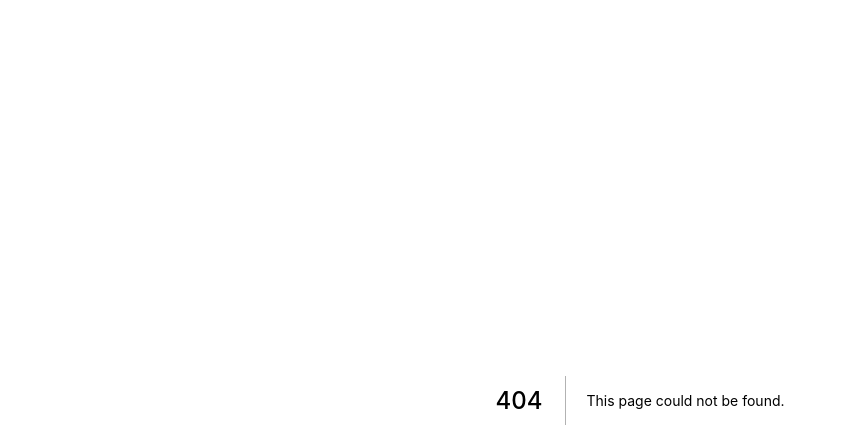
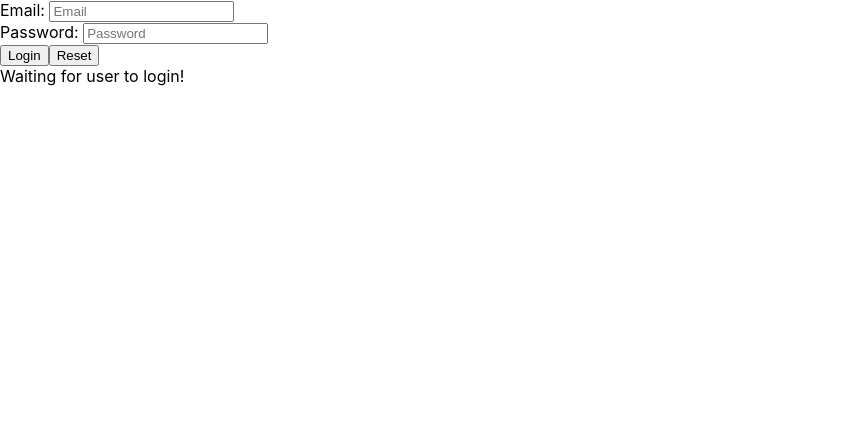
Before and after one commit to tarique1988/authgui, a Next.js app: page /about in a window 1280 px wide. Before the commit this address had no page. Shown: the top 448 px of the page, without its empty margins (0-847 px from the left). Built offline with nearby package versions, Linux system fonts and the light colour scheme.

Commit message:
skeleton for login form ready

```diff
--- /dev/null
+++ b/components/loginForm.tsx
@@ -0,0 +1,57 @@
+import { ChangeEvent, useState } from "react";
+
+const LoginForm = ({ login }) => {
+  const [email, setEmail] = useState<string>("");
+  const [password, setPassword] = useState<string>("");
+
+  const updateValue = (e: ChangeEvent<HTMLInputElement>) => {
+    switch (e.target.type) {
+      case "text":
+        setEmail(e.target.value);
+        break;
+      case "password":
+        setPassword(e.target.value);
+        break;
+    }
+  };
+
+  return (
+    <form>
+      <div>
+        <label>Email: </label>
+        <input
+          type="text"
+          placeholder="Email"
+          value={email}
+          onChange={updateValue}
+        />
+      </div>
+
+      <div>
+        <label>Password: </label>
+        <input
+          type="password"
+          placeholder="Password"
+          value={password}
+          onChange={updateValue}
+        />
+      </div>
+      <div>
+        <button
+          type="submit"
+          onClick={(e) => {
+            e.preventDefault();
+            login(email, password);
+            setEmail("");
+            setPassword("");
+          }}
+        >
+          Login
+        </button>
+        <button type="reset">Reset</button>
+      </div>
+    </form>
+  );
+};
+
+export default LoginForm;
--- a/package.json
+++ b/package.json
@@ -8,8 +8,11 @@
     "start": "next start"
   },
   "dependencies": {
+    "@types/react": "^17.0.5",
+    "axios": "^0.21.1",
     "next": "10.2.0",
     "react": "17.0.2",
-    "react-dom": "17.0.2"
+    "react-dom": "17.0.2",
+    "typescript": "^4.2.4"
   }
 }
--- a/pages/_app.js
+++ /dev/null
@@ -1,7 +0,0 @@
-import '../styles/globals.css'
-
-function MyApp({ Component, pageProps }) {
-  return <Component {...pageProps} />
-}
-
-export default MyApp
--- /dev/null
+++ b/pages/_app.tsx
@@ -0,0 +1,7 @@
+import "../styles/globals.css";
+
+function MyApp({ Component, pageProps }) {
+  return <Component {...pageProps} />;
+}
+
+export default MyApp;
--- /dev/null
+++ b/pages/about.tsx
@@ -0,0 +1,65 @@
+import { useState, useEffect } from "react";
+import axios, { AxiosRequestConfig } from "axios";
+import LoginForm from "../components/loginForm";
+
+export default function About() {
+  const [token, setToken] = useState<string>(null);
+  const [user, setUser] = useState<{ name: string; email: string }>(null);
+  const [error, setError] = useState<{ name: string; message: string }>(null);
+
+  useState<{ email: string; password: string }>(null);
+
+  const login = async (email: string, password: string) => {
+    console.log(email, password);
+    const body = { email, password };
+
+    return axios
+      .post("http://localhost:3000/api/auth", {
+        email: email,
+        password: password
+      })
+      .then((response) => {
+        if (response.data.success && response.data.success == true)
+          setToken(response.data.data.token);
+        else {
+          setError(response.data.errors[0]);
+        }
+      })
+      .catch((err) => {
+        setError(err);
+      });
+  };
+
+  useEffect(() => {
+    if (token)
+      axios
+        .get("http://localhost:3000/api/whoami", {
+          headers: {
+            Authorization: token
+          }
+        })
+        .then((res) => {
+          setUser({
+            name: res.data.data.user.name,
+            email: res.data.data.user.email
+          });
+        })
+        .catch((err) => {
+          setError({
+            name: err.name as unknown as string,
+            message: err.message as unknown as string
+          });
+          console.log(err);
+        });
+  }, [token]);
+
+  return (
+    <div>
+      <LoginForm login={login} />
+      {!user
+        ? "Waiting for user to login!"
+        : `Name: ${user.name}, email: ${user.email}`}
+      {error ? `Error occured: ${error.name} - ${error.message}` : ""}
+    </div>
+  );
+}
--- a/pages/api/hello.js
+++ /dev/null
@@ -1,5 +0,0 @@
-// Next.js API route support: https://nextjs.org/docs/api-routes/introduction
-
-export default (req, res) => {
-  res.status(200).json({ name: 'John Doe' })
-}
--- /dev/null
+++ b/pages/api/hello.tsx
@@ -0,0 +1,6 @@
+// Next.js API route support: https://nextjs.org/docs/api-routes/introduction
+import { NextApiRequest, NextApiResponse } from "next/types";
+
+export default (req: NextApiRequest, res: NextApiResponse) => {
+  res.status(200).json({ name: "John Doe" });
+};
--- /dev/null
+++ b/pages/api/whoami.tsx
@@ -0,0 +1,23 @@
+// Next.js API route support: https://nextjs.org/docs/api-routes/introduction
+import { NextApiRequest, NextApiResponse } from "next/types";
+import axios from "axios";
+
+export default async function (req: NextApiRequest, res: NextApiResponse) {
+  return axios
+    .get("http://authsys.tamcreates.com/api/v1/auth/whoami", {
+      headers: {
+        Authorization: `Bearer ${req.headers.authorization}`
+      }
+    })
+    .then((response) => {
+      res.status(response.status).json(response.data);
+    })
+    .catch((err) => {
+      res.status(500).json({
+        success: false,
+        data: {},
+        errors: [err],
+        message: err.message
+      });
+    });
+}
```
Also changed, not shown: pages/api/auth.tsx (added, +24 -0 lines), pages/index.tsx (renamed from pages/index.js, +7 -7 lines), tsconfig.json (added, +29 -0 lines), next-env.d.ts (added), 1 other file (tests, documents, lock files or other folders).
